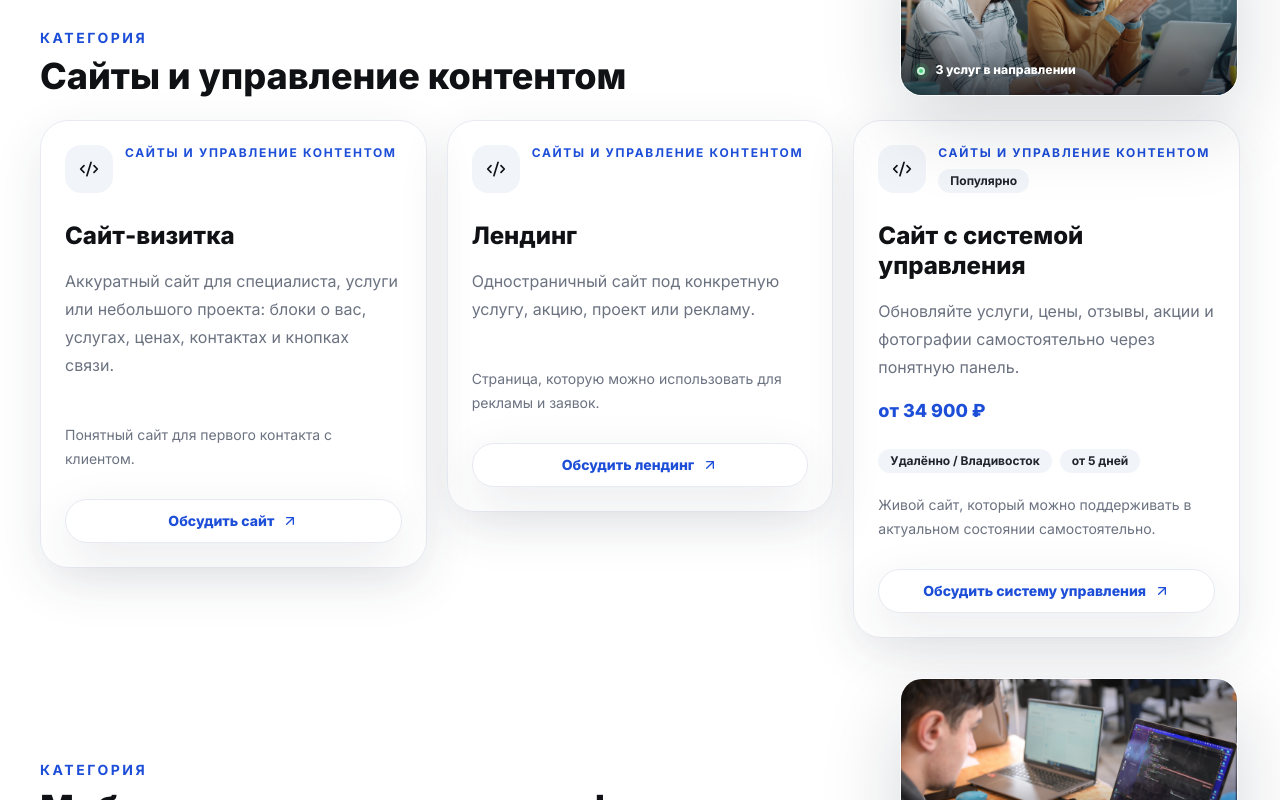
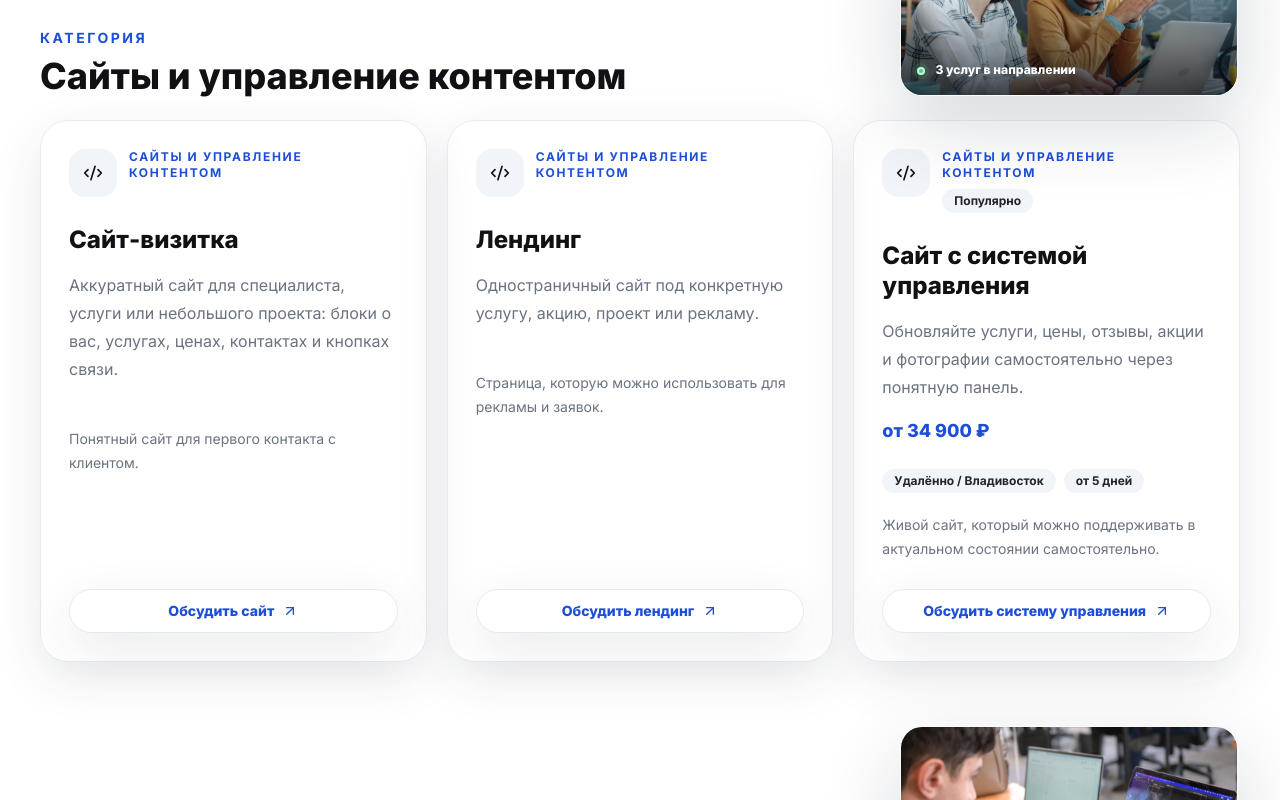
Before and after one commit to vgeniy2022-rgb/ay-digital.ru, a React (Vite) app: page /services in a window 1280 px wide. Shown: the part 1300-2100 px from the top of the page. Built offline with nearby package versions, Linux system fonts and the light colour scheme; no server answers.

Commit message:
Polish service layout and LAB typography

```diff
--- a/src/components/ServiceCard.tsx
+++ b/src/components/ServiceCard.tsx
@@ -17,7 +17,7 @@ export function ServiceCard({ service }: ServiceCardProps) {
 
   return (
     <article
-      className="group block rounded-premium border border-line bg-white/78 p-6 shadow-glass transition duration-300 hover:-translate-y-1 hover:border-slate-300 hover:shadow-soft"
+      className="group flex h-full min-w-0 flex-col rounded-premium border border-line bg-white/78 p-6 shadow-glass transition duration-300 hover:-translate-y-1 hover:border-slate-300 hover:shadow-soft lg:p-7"
     >
       <div className="flex min-w-0 items-start gap-4">
         <div className="flex min-w-0 items-start gap-3">
@@ -61,7 +61,7 @@ export function ServiceCard({ service }: ServiceCardProps) {
       {service.outcome ? (
         <p className="mt-5 text-sm leading-6 text-muted">{service.outcome}</p>
       ) : null}
-      <div className="mt-7 grid grid-cols-1 gap-2">
+      <div className="mt-auto grid grid-cols-1 gap-2 pt-7">
         <a
           className="inline-flex min-h-11 w-full min-w-0 items-center justify-center gap-2 whitespace-nowrap rounded-full border border-line bg-white px-4 text-sm font-extrabold text-accent shadow-glass transition hover:-translate-y-0.5 hover:border-slate-300 hover:text-ink"
           href={data.site.telegramUrl}
--- a/src/features/lab/home/labHome.css
+++ b/src/features/lab/home/labHome.css
@@ -1,14 +1,14 @@
-.lab-home-hero { position: relative; width: min(calc(100% - 48px), 1420px); min-height: 560px; margin: 0 auto; overflow: hidden; border-bottom: 1px solid var(--lab-line); padding: 92px 0 64px; }
+.lab-home-hero { position: relative; width: min(calc(100% - 48px), 1420px); min-height: 500px; margin: 0 auto; overflow: hidden; border-bottom: 1px solid var(--lab-line); padding: 72px 0 52px; }
 .lab-home-hero__label { display: flex; align-items: center; gap: 10px; color: var(--lab-blue); font-size: 11px; font-weight: 900; letter-spacing: .14em; }
 .lab-home-hero__label svg { width: 17px; }
 .lab-home-hero__label i { width: 84px; height: 1px; background: var(--lab-blue); }
-.lab-home-hero h1 { position: relative; z-index: 2; max-width: 1120px; margin: 30px 0 26px; font-size: clamp(64px, 10vw, 150px); font-weight: 650; line-height: .78; letter-spacing: -.065em; }
+.lab-home-hero h1 { position: relative; z-index: 2; width: min(100%, 1280px); margin: 24px 0 22px; font-size: clamp(56px, 7.2vw, 112px); font-weight: 680; line-height: .86; letter-spacing: -.055em; overflow-wrap: normal; white-space: nowrap; word-break: normal; }
 .lab-home-hero > p { position: relative; z-index: 2; max-width: 620px; margin: 0; color: var(--lab-muted); font-size: 18px; line-height: 1.55; }
-.lab-home-hero__actions { position: relative; z-index: 2; display: flex; align-items: center; gap: 18px; margin-top: 36px; }
+.lab-home-hero__actions { position: relative; z-index: 2; display: flex; align-items: center; gap: 18px; margin-top: 32px; }
 .lab-home-hero__actions button { display: inline-flex; min-height: 50px; align-items: center; gap: 10px; border: 1px solid #477cd4; border-radius: 8px; padding: 0 18px; color: #fff; background: #245dbd; font-size: 11px; font-weight: 850; letter-spacing: .08em; cursor: pointer; }
 .lab-home-hero__actions svg { width: 17px; }
-.lab-home-hero__actions span { color: var(--lab-muted); font: 700 9px/1.4 ui-monospace, monospace; letter-spacing: .08em; }
-.lab-home-signal { position: absolute; right: 2%; bottom: 14%; width: min(32vw, 430px); aspect-ratio: 1; border: 1px solid var(--lab-line); border-radius: 50%; opacity: .75; }
+.lab-home-hero__actions span { color: var(--lab-muted); font: 700 10px/1.5 ui-monospace, monospace; letter-spacing: .08em; }
+.lab-home-signal { position: absolute; z-index: 0; right: -2%; bottom: -35%; width: min(28vw, 360px); aspect-ratio: 1; border: 1px solid var(--lab-line); border-radius: 50%; opacity: .28; pointer-events: none; }
 .lab-home-signal::before, .lab-home-signal::after { position: absolute; content: ''; border: 1px solid var(--lab-line); border-radius: 50%; inset: 16%; }
 .lab-home-signal::after { inset: 35%; }
 .lab-home-signal span { position: absolute; top: 50%; left: 50%; width: 7px; height: 7px; border-radius: 50%; background: var(--lab-blue); box-shadow: 0 0 24px var(--lab-blue); transform-origin: 0 0; animation: lab-orbit 11s linear infinite; }
@@ -142,11 +142,11 @@
   .lab-achievements-panel { grid-template-columns: 1fr; gap: 28px; }
 }
 @media (max-width: 600px) {
-  .lab-home-hero { width: calc(100% - 28px); min-height: 520px; padding: 62px 0 42px; }
-  .lab-home-hero h1 { margin-top: 24px; font-size: clamp(52px, 18vw, 78px); line-height: .82; overflow-wrap: break-word; }
+  .lab-home-hero { width: calc(100% - 28px); min-height: 450px; padding: 54px 0 36px; }
+  .lab-home-hero h1 { width: 100%; margin: 22px 0 20px; font-size: clamp(25px, 8vw, 38px); line-height: .92; letter-spacing: -.045em; overflow-wrap: normal; white-space: nowrap; word-break: normal; }
   .lab-home-hero > p { max-width: 90%; font-size: 15px; }
-  .lab-home-hero__actions { align-items: flex-start; flex-direction: column; }
-  .lab-home-signal { right: -24%; bottom: 4%; width: 72vw; opacity: .35; }
+  .lab-home-hero__actions { align-items: flex-start; flex-direction: column; gap: 14px; margin-top: 28px; }
+  .lab-home-signal { right: -22%; bottom: -8%; width: 68vw; opacity: .18; }
   .lab-progress-panel { grid-template-columns: 1fr auto 44px; width: calc(100% - 28px); gap: 12px; }
   .lab-progress-track { grid-column: 1/-1; grid-row: 2; }
   .lab-catalog { width: calc(100% - 20px); gap: 48px; margin-top: 48px; }
@@ -158,7 +158,6 @@
   .lab-module__facts { flex-wrap: wrap; gap: 10px; padding-block: 10px; }
   .lab-achievements-panel { width: calc(100% - 28px); margin-top: 60px; padding-bottom: 70px; }
   .lab-achievements-panel > div:last-child { grid-template-columns: 1fr; }
-}
   .lab-continue-panel, .lab-level-panel { width: calc(100% - 28px); }
   .lab-continue-panel { align-items: stretch; flex-direction: column; }
   .lab-continue-panel a { justify-content: center; }
@@ -166,3 +165,4 @@
   .lab-level-panel__level { border-right: 0; border-bottom: 1px solid var(--lab-line); }
   .lab-level-panel__stats { grid-template-columns: repeat(2, minmax(0,1fr)); }
   .lab-level-panel__stats > span { min-width: 0; padding: 12px; }
+}
--- a/src/pages/ServicesPage.tsx
+++ b/src/pages/ServicesPage.tsx
@@ -93,7 +93,7 @@ export function ServicesPage() {
       <section className="pb-16">
         <Container>
           {services.length ? (
-            <div className="grid gap-10" aria-busy={isLoading}>
+            <div className="grid gap-14 lg:gap-16" aria-busy={isLoading}>
               {[...groupedServices, ...(uncategorizedServices.length ? [{ category: 'Другие услуги', items: uncategorizedServices }] : [])].map((group) => (
                 <section key={group.category}>
                   <Reveal>
@@ -110,12 +110,21 @@ export function ServicesPage() {
                       />
                     </div>
                   </Reveal>
-                  <div className="grid gap-5 md:grid-cols-2 xl:grid-cols-3">
-                    {group.items.map((service, index) => (
-                      <Reveal delay={index * 0.04} key={`${group.category}-${service.slug}`}>
-                        <ServiceCard service={service} />
-                      </Reveal>
-                    ))}
+                  <div className="grid items-stretch gap-5 md:grid-cols-2 xl:grid-cols-6">
+                    {group.items.map((service, index) => {
+                      const remainder = group.items.length % 3;
+                      const lastRowPosition = remainder === 1 && index === group.items.length - 1
+                        ? 'xl:col-start-3'
+                        : remainder === 2 && index === group.items.length - 2
+                          ? 'xl:col-start-2'
+                          : '';
+
+                      return (
+                        <Reveal className={`h-full xl:col-span-2 ${lastRowPosition}`} delay={index * 0.04} key={`${group.category}-${service.slug}`}>
+                          <ServiceCard service={service} />
+                        </Reveal>
+                      );
+                    })}
                   </div>
                 </section>
               ))}
--- a/src/styles/mobile-apps.css
+++ b/src/styles/mobile-apps.css
@@ -1,5 +1,6 @@
 .apps-hero { padding-block: clamp(4rem,8vw,8rem); overflow: hidden; color: #eef7ff; background: radial-gradient(circle at 78% 20%,rgba(43,127,226,.23),transparent 28%),#07111d; }
 .apps-hero__grid { display: grid; grid-template-columns: minmax(0,.9fr) minmax(520px,1.1fr); align-items: center; gap: clamp(3rem,6vw,7rem); }
+.apps-hero__grid > * { min-width: 0; }
 .apps-kicker { margin: 0; color: #4e9cff; font-size: .7rem; font-weight: 900; letter-spacing: .16em; }
 .apps-hero h1 { max-width: 850px; margin: 1.1rem 0 0; font-size: clamp(3rem,6vw,6.6rem); line-height: .92; text-wrap: balance; }
 .apps-hero__lead { max-width: 700px; margin: 1.6rem 0 0; color: #9db0c4; font-size: clamp(1rem,1.4vw,1.25rem); line-height: 1.75; }
@@ -64,7 +65,7 @@
 }
 @media (max-width: 720px) {
   .apps-hero { padding-top: 3.5rem; }
-  .apps-hero h1 { font-size: clamp(2.7rem,14vw,4.4rem); }
+  .apps-hero h1 { font-size: clamp(2.5rem,11vw,4.4rem); }
   .apps-platform-grid,.apps-faq__grid { grid-template-columns: 1fr; }
   .apps-platform-grid article { min-height: 280px; }
   .apps-platform-grid h3 { margin-top: 3.4rem; }
```
Also changed, not shown: 1 other file (tests, documents, lock files or other folders).
